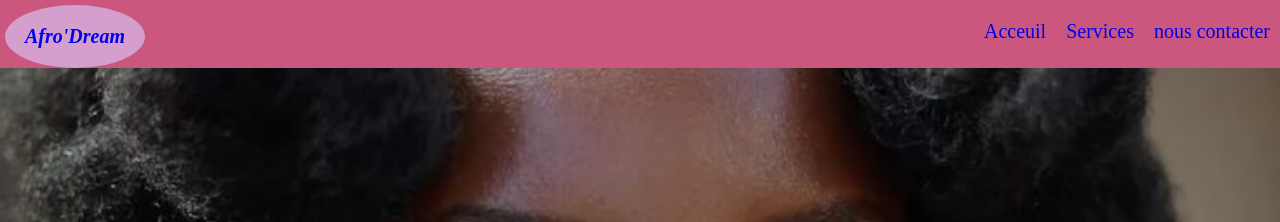
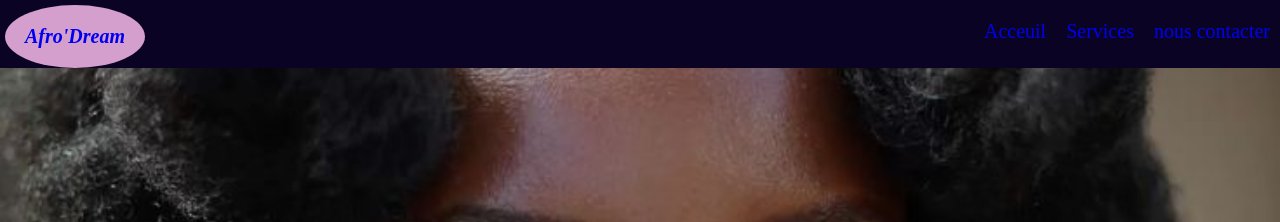
Before and after one commit to KOMBATEYendoubeGloria/site-vitrine, a plain HTML site: page index.html in a window 1280 px wide. Shown: the top 222 px of the page. Drawn offline with Linux system fonts and the light colour scheme.

Commit message:
teste couleur

```diff
--- a/style.css
+++ b/style.css
@@ -34,7 +34,7 @@ li{
     color: white;
 }
 nav{
-    background-color: rgb(203, 87, 126);
+    background-color: rgb(11, 3, 36);
     height: 70px;
 }
 a{
```
